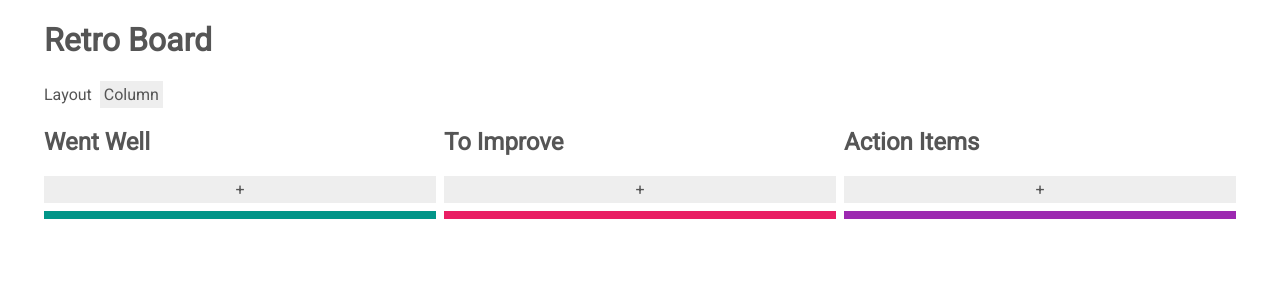
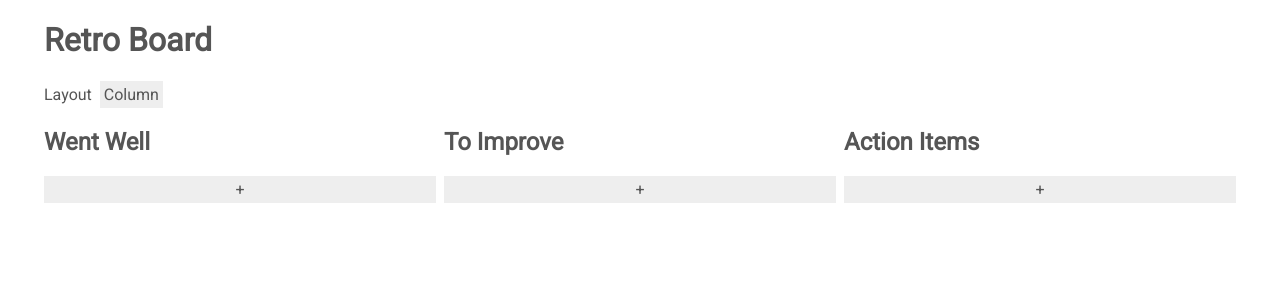
Before and after one commit to PatrickDCullen/retro-board, a React (Create React App) app: page / in a window 1280 px wide. Shown: the top 300 px of the page. Built offline with nearby package versions, Linux system fonts and the light colour scheme.

Commit message:
Correct lack of vertical padding between individual cards

```diff
--- a/src/App.js
+++ b/src/App.js
@@ -73,7 +73,7 @@ function App() {
             </button>
 
             {/* A retro card (retrospective item) */}
-            <div className="RetroCard" aria-label="Retro card">
+
             {/* User input */}
             {cardArray.map((card, index) => {
               if (card["category"] === "wentWell") {
@@ -92,7 +92,6 @@ function App() {
                 return null;
               }
             })}
-            </div>
           </div>
 
           {/* Retro category */}
@@ -118,7 +117,7 @@ function App() {
             </button>
 
             {/* A retro card (retrospective item) */}
-            <div className="RetroCard" aria-label="Retro card">
+
             {/* User input */}
             {cardArray.map((card, index) => {
               if (card["category"] === "toImprove") {
@@ -137,7 +136,6 @@ function App() {
                 return null;
               }
             })}
-            </div>
           </div>
 
           {/* Retro category */}
@@ -163,7 +161,7 @@ function App() {
             </button>
 
             {/* A retro card (retrospective item) */}
-            <div className="RetroCard" aria-label="Retro card">
+
             {/* User input */}
             {cardArray.map((card, index) => {
               if (card["category"] === "actionItems") {
@@ -184,7 +182,6 @@ function App() {
             })}
           </div>
         </div>
-        </div>
       </main>
     </div>
   );
--- a/src/components/Cards.jsx
+++ b/src/components/Cards.jsx
@@ -8,6 +8,7 @@ import thumbsDown from "../thumbsDown.svg";
 function Cards(props) {
   return (
     <Fragment key={`card1-${props.index}`}>
+      <div className="RetroCard" aria-label="Retro card">
         <textarea
           className="textbox"
           placeholder="Enter text here"
@@ -77,6 +78,7 @@ function Cards(props) {
             </button>
           </div>
         </div>
+      </div>
     </Fragment>
   );
 }
```
Lines whose indentation alone changed are shown as unchanged.
